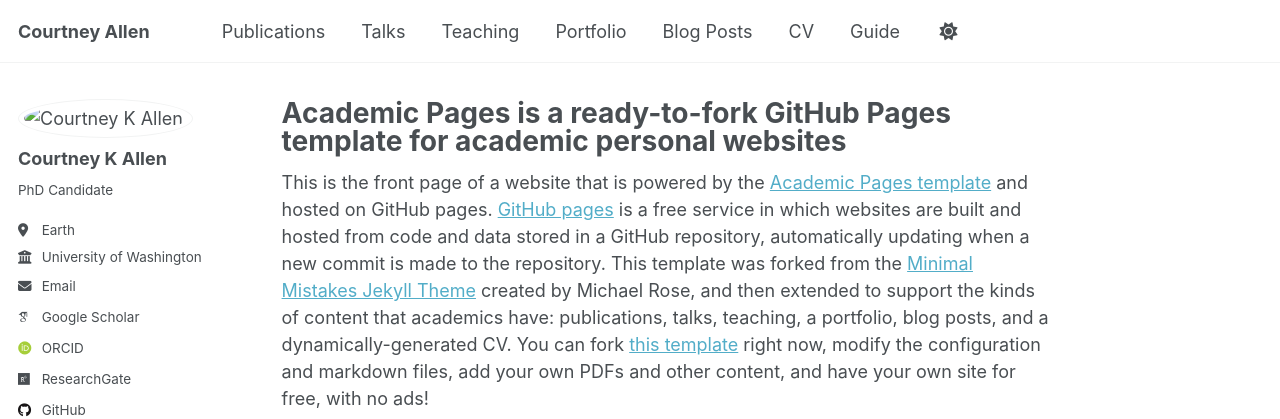
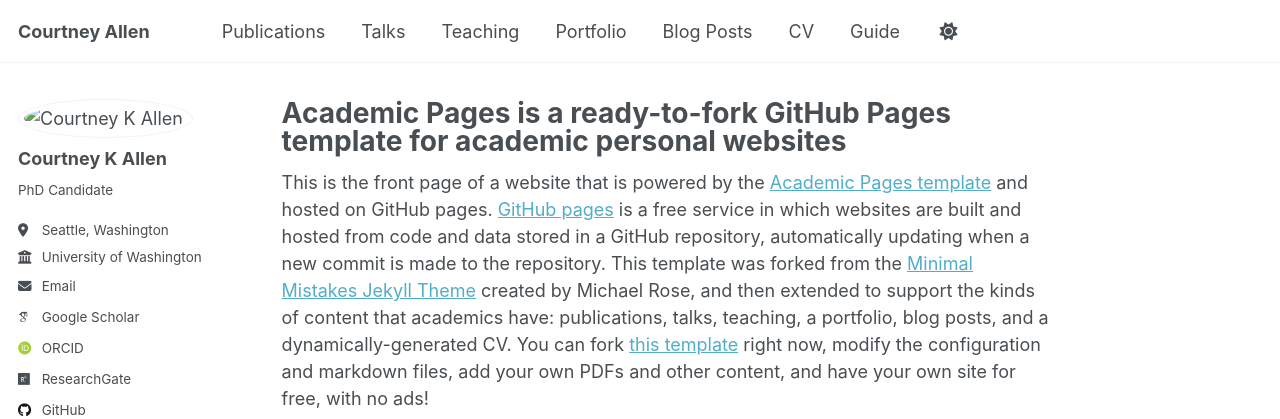
Before and after one commit to courtneykirsten/test-page, a Jekyll site: the page built from _pages/about.md, in a window 1280 px wide. Shown: the top 419 px of the page. Built offline with Jekyll 4.4.1, drawn with Linux system fonts in a browser that asks for light colours; some web fonts are replaced.

Commit message:
Update _config.yml

```diff
--- a/_config.yml
+++ b/_config.yml
@@ -26,7 +26,7 @@ author:
   name             : "Courtney K Allen"
   pronouns         : # example: "she/her"
   bio              : "PhD Candidate"
-  location         : "Earth"
+  location         : "Seattle, Washington"
   employer         : "University of Washington"
   uri              :
   email            : "ckallen@uw.edu"
@@ -37,7 +37,7 @@ author:
   impactstory      : # URL
   orcid            : "https://orcid.org/0000-0002-5750-5988"
   semantic         : # URL
-  pubmed           :
+#  pubmed           :
   researchgate     : "https://www.researchgate.net/profile/Courtney-Allen-9?ev=hdr_xprf"
   scopus           : # URL
 
```
